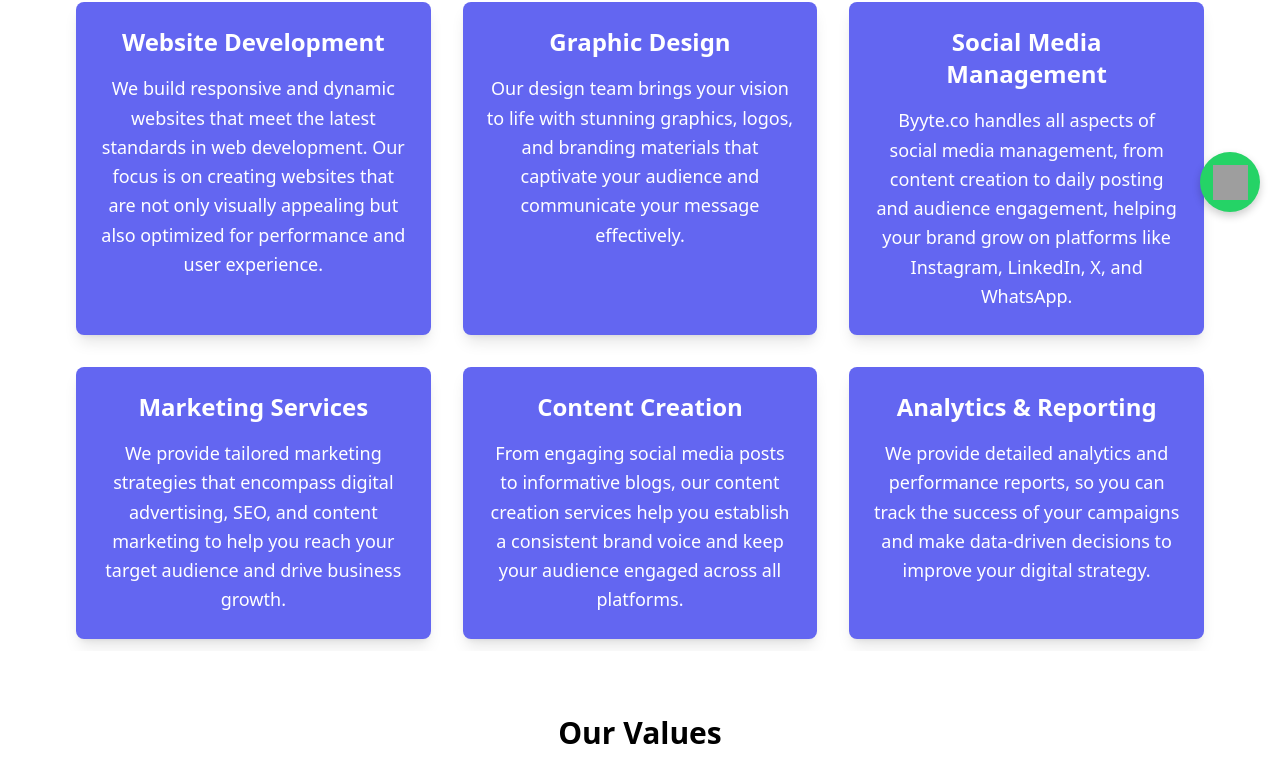
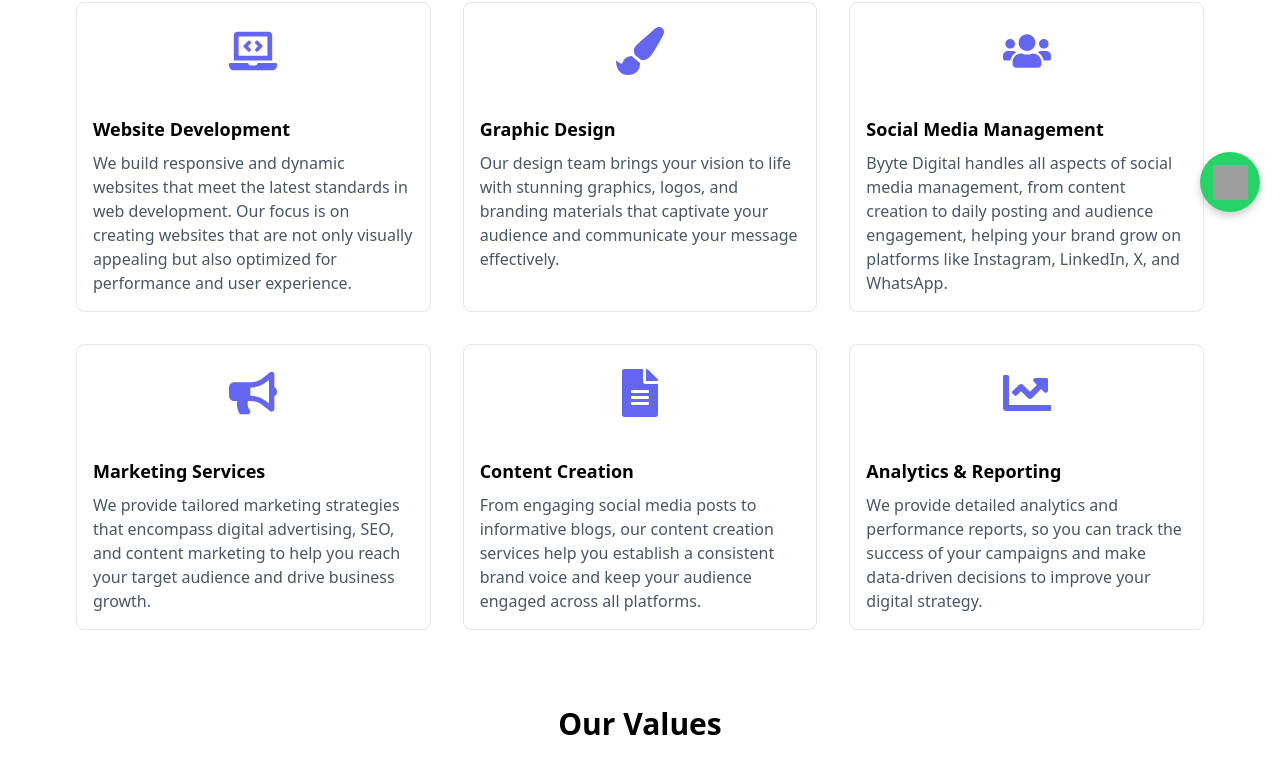
Before and after one commit to Souravhere/Bio-Link, a React (Vite) app: page /aboutus in a window 1280 px wide. Shown: the part 568-1347 px from the top of the page. Built offline with nearby package versions, Linux system fonts and the light colour scheme; grey boxes are pictures that could not be loaded.

Commit message:
few text bugs are fixed and cards ui improverd

```diff
--- a/src/Aboutus.jsx
+++ b/src/Aboutus.jsx
@@ -1,8 +1,46 @@
 import React from 'react';
 import { motion } from 'framer-motion';
-import TeamSection from './Components/TeamSection';
+import { FaLaptopCode, FaPaintBrush, FaUsers, FaBullhorn, FaFileAlt, FaChartLine } from 'react-icons/fa';
 
 function AboutUs() {
+  const services = [
+    {
+      name: 'Website Development',
+      description: 'We build responsive and dynamic websites that meet the latest standards in web development. Our focus is on creating websites that are not only visually appealing but also optimized for performance and user experience.',
+      icon: <FaLaptopCode size={48} className="text-indigo-500" />,
+    },
+    {
+      name: 'Graphic Design',
+      description: 'Our design team brings your vision to life with stunning graphics, logos, and branding materials that captivate your audience and communicate your message effectively.',
+      icon: <FaPaintBrush size={48} className="text-indigo-500" />,
+    },
+    {
+      name: 'Social Media Management',
+      description: 'Byyte Digital handles all aspects of social media management, from content creation to daily posting and audience engagement, helping your brand grow on platforms like Instagram, LinkedIn, X, and WhatsApp.',
+      icon: <FaUsers size={48} className="text-indigo-500" />,
+    },
+    {
+      name: 'Marketing Services',
+      description: 'We provide tailored marketing strategies that encompass digital advertising, SEO, and content marketing to help you reach your target audience and drive business growth.',
+      icon: <FaBullhorn size={48} className="text-indigo-500" />,
+    },
+    {
+      name: 'Content Creation',
+      description: 'From engaging social media posts to informative blogs, our content creation services help you establish a consistent brand voice and keep your audience engaged across all platforms.',
+      icon: <FaFileAlt size={48} className="text-indigo-500" />,
+    },
+    {
+      name: 'Analytics & Reporting',
+      description: 'We provide detailed analytics and performance reports, so you can track the success of your campaigns and make data-driven decisions to improve your digital strategy.',
+      icon: <FaChartLine size={48} className="text-indigo-500" />,
+    },
+  ];
+
+  const cardVariants = {
+    hidden: { opacity: 0, y: 50 },
+    visible: { opacity: 1, y: 0, transition: { duration: 0.6 } },
+  };
+
   return (
     <div className="about-us-section w-full max-w-screen-xl mx-auto py-16 px-4 md:px-8 lg:px-16">
       {/* Section Heading */}
@@ -23,10 +61,10 @@ function AboutUs() {
         transition={{ delay: 0.2, duration: 1 }}
       >
         <p className="text-lg leading-relaxed mb-6">
-          <strong>Byyte.co</strong> is a cutting-edge digital agency dedicated to delivering exceptional services in <strong>website development</strong>, <strong>graphic design</strong>, <strong>social media management</strong>, and <strong>digital marketing</strong>. We pride ourselves on our ability to create high-quality digital experiences that resonate with your target audience and drive measurable results. Our experienced team of developers, designers, and marketers work together to build solutions that align with your business goals and help you grow your online presence effectively.
+          <strong>Byyte Digital </strong> is a cutting-edge digital agency dedicated to delivering exceptional services in <strong>website development</strong>, <strong>graphic design</strong>, <strong>social media management</strong>, and <strong>digital marketing</strong>. We pride ourselves on our ability to create high-quality digital experiences that resonate with your target audience and drive measurable results. Our experienced team of developers, designers, and marketers work together to build solutions that align with your business goals and help you grow your online presence effectively.
         </p>
         <p className="text-lg leading-relaxed">
-          Our expertise spans across multiple platforms, including <strong>Instagram</strong>, <strong>LinkedIn</strong>, <strong>X (formerly Twitter)</strong>, and <strong>WhatsApp</strong>. We manage everything from content creation and posting schedules to performance tracking and audience engagement. Whether you’re looking to revamp your social media strategy or launch a new website, Byyte.co is here to make your digital journey successful.
+          Our expertise spans across multiple platforms, including <strong>Instagram</strong>, <strong>LinkedIn</strong>, <strong>X (formerly Twitter)</strong>, and <strong>WhatsApp</strong>. We manage everything from content creation and posting schedules to performance tracking and audience engagement. Whether you’re looking to revamp your social media strategy or launch a new website, Byyte Digital  is here to make your digital journey successful.
         </p>
       </motion.div>
 
@@ -37,64 +75,26 @@ function AboutUs() {
         animate={{ opacity: 1 }}
         transition={{ delay: 0.4, duration: 1 }}
       >
-        <motion.div
-          className="service-card bg-indigo-500 shadow-lg rounded-lg p-6 text-white text-center hover:bg-indigo-600 duration-500"
-          whileHover={{ scale: 1.05 }}
-        >
-          <h3 className="text-2xl font-bold mb-4">Website Development</h3>
-          <p className="text-lg leading-relaxed">
-            We build responsive and dynamic websites that meet the latest standards in web development. Our focus is on creating websites that are not only visually appealing but also optimized for performance and user experience.
-          </p>
-        </motion.div>
-        <motion.div
-          className="service-card bg-indigo-500 shadow-lg rounded-lg p-6 text-white text-center hover:bg-indigo-600 duration-500"
-          whileHover={{ scale: 1.05 }}
-        >
-          <h3 className="text-2xl font-bold mb-4">Graphic Design</h3>
-          <p className="text-lg leading-relaxed">
-            Our design team brings your vision to life with stunning graphics, logos, and branding materials that captivate your audience and communicate your message effectively.
-          </p>
-        </motion.div>
-        <motion.div
-         className="service-card bg-indigo-500 shadow-lg rounded-lg p-6 text-white text-center hover:bg-indigo-600 duration-500"
-         whileHover={{ scale: 1.05 }}
-        >
-          <h3 className="text-2xl font-bold mb-4">Social Media Management</h3>
-          <p className="text-lg leading-relaxed">
-            Byyte.co handles all aspects of social media management, from content creation to daily posting and audience engagement, helping your brand grow on platforms like Instagram, LinkedIn, X, and WhatsApp.
-          </p>
-        </motion.div>
-        <motion.div
-          className="service-card bg-indigo-500 shadow-lg rounded-lg p-6 text-white text-center hover:bg-indigo-600 duration-500"
-          whileHover={{ scale: 1.05 }}
-        >
-          <h3 className="text-2xl font-bold mb-4">Marketing Services</h3>
-          <p className="text-lg leading-relaxed">
-            We provide tailored marketing strategies that encompass digital advertising, SEO, and content marketing to help you reach your target audience and drive business growth.
-          </p>
-        </motion.div>
-        <motion.div
-          className="service-card bg-indigo-500 shadow-lg rounded-lg p-6 text-white text-center hover:bg-indigo-600 duration-500"
-          whileHover={{ scale: 1.05 }}
-        >
-          <h3 className="text-2xl font-bold mb-4">Content Creation</h3>
-          <p className="text-lg leading-relaxed">
-            From engaging social media posts to informative blogs, our content creation services help you establish a consistent brand voice and keep your audience engaged across all platforms.
-          </p>
-        </motion.div>
-        <motion.div
-          className="service-card bg-indigo-500 shadow-lg rounded-lg p-6 text-white text-center hover:bg-indigo-600 duration-500"
-          whileHover={{ scale: 1.05 }}
-        >
-          <h3 className="text-2xl font-bold mb-4">Analytics & Reporting</h3>
-          <p className="text-lg leading-relaxed">
-            We provide detailed analytics and performance reports, so you can track the success of your campaigns and make data-driven decisions to improve your digital strategy.
-          </p>
-        </motion.div>
+        {services.map((service, index) => (
+          <motion.div
+            key={index}
+            initial="hidden"
+            animate="visible"
+            variants={cardVariants}
+            className="bg-white rounded-lg overflow-hidden border duration-700 hover:bg-indigo-100"
+          >
+            <div className="h-auto flex items-center justify-center p-6">
+              {service.icon}
+            </div>
+            <div className="p-4">
+              <h3 className="text-lg font-semibold hover:text-indigo-600 duration-500">
+                {service.name}
+              </h3>
+              <p className="mt-2 text-gray-600">{service.description}</p>
+            </div>
+          </motion.div>
+        ))}
       </motion.div>
-
-      {/* Team Section */}
-        {/* <TeamSection /> */}
 
       {/* Our Values Section */}
       <motion.div
@@ -105,7 +105,7 @@ function AboutUs() {
       >
         <h3 className="text-3xl font-bold text-center mb-8">Our Values</h3>
         <p className="text-lg text-center max-w-3xl mx-auto leading-relaxed">
-          At <strong>Byyte.co</strong>, we believe in creating long-lasting relationships with our clients. Our core values are <strong>innovation</strong>, <strong>creativity</strong>, and <strong>collaboration</strong>. We are committed to delivering results that exceed expectations, fostering an environment of continuous growth and improvement.
+          At <strong>Byyte Digital </strong>, we believe in creating long-lasting relationships with our clients. Our core values are <strong>innovation</strong>, <strong>creativity</strong>, and <strong>collaboration</strong>. We are committed to delivering results that exceed expectations, fostering an environment of continuous growth and improvement.
         </p>
       </motion.div>
     </div>
```
